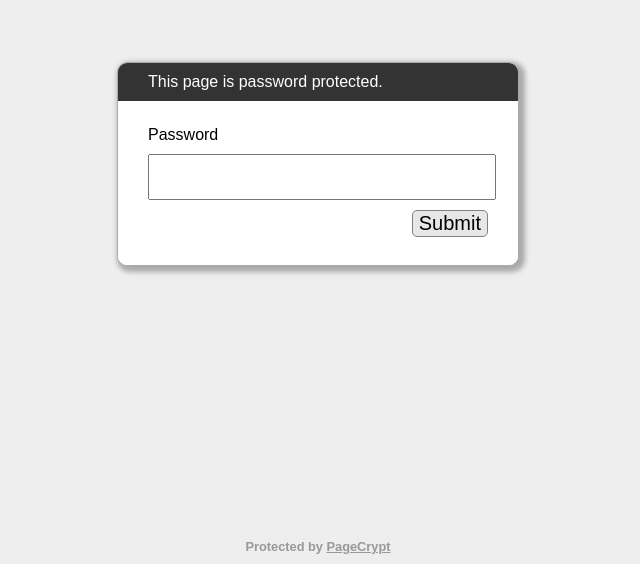
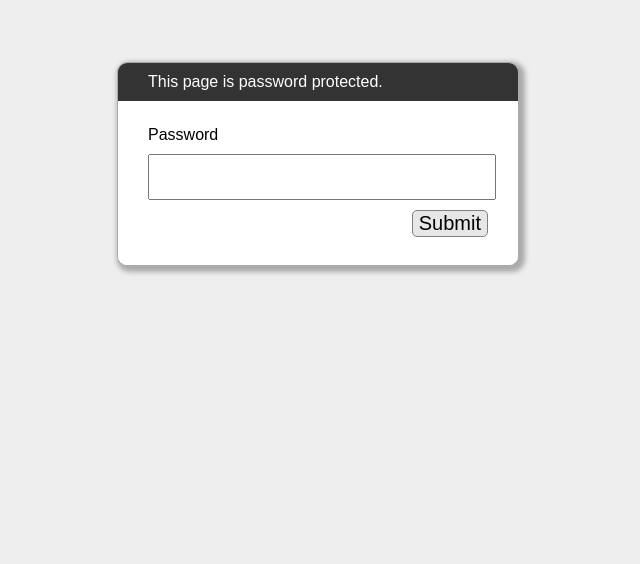
Before and after one commit to cristina-Q/qattribute.net, a plain HTML site: page screen-scrool-protected.html in a window 1280 px wide. Shown: the part 236-800 px from the top of the page, without its empty margins (322-962 px from the left). Drawn offline with Linux system fonts and the light colour scheme.

Commit message:
update page protected

```diff
--- a/screen-scrool-protected.html
+++ b/screen-scrool-protected.html
@@ -127,9 +127,6 @@
                 </div>
             </div>
         </div>
-    </div>
-    <div id="attribution">
-        Protected by <a href="https://www.maxlaumeister.com/pagecrypt/">PageCrypt</a>
     </div>
     <script>
 /*
```
